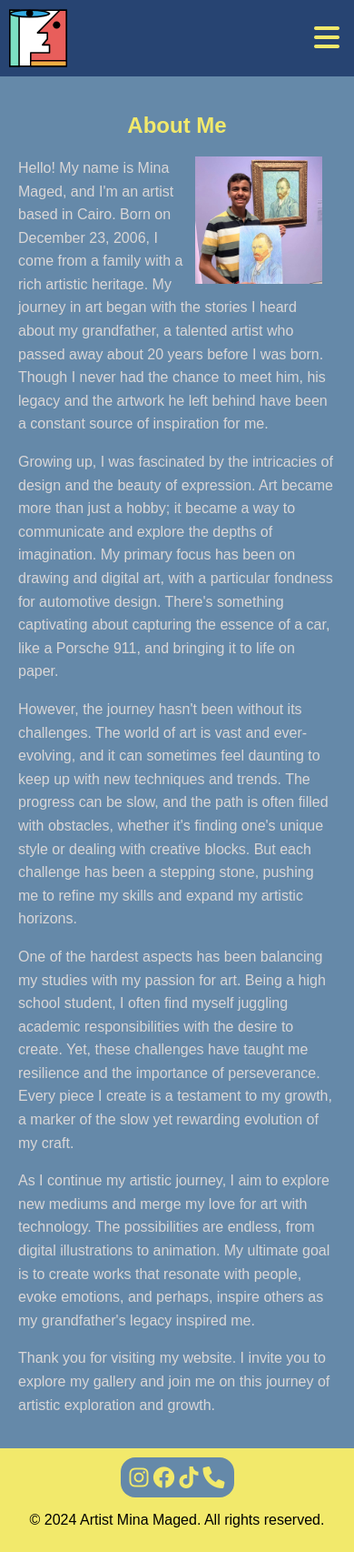
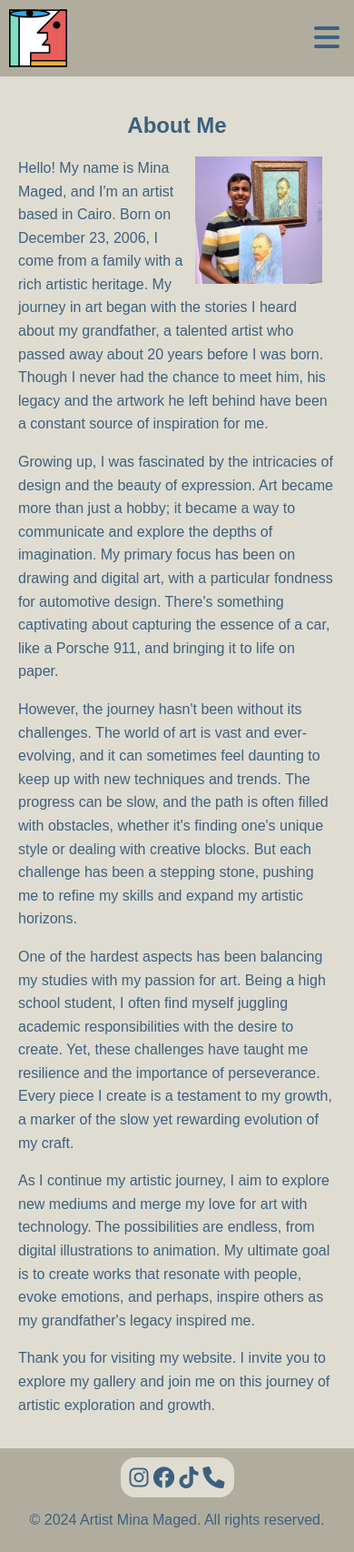
Before and after one commit to ysfgrgO7/mina.art, a plain HTML site: page about.html in a window 390 px wide. Shown: the whole page at 91% size. Drawn offline with Linux system fonts and the light colour scheme; a web font is replaced by a local one.

Commit message:
update ColorScheme

```diff
--- a/styles.css
+++ b/styles.css
@@ -1,9 +1,8 @@
 :root {
-  --bg: #6589a9;
-  --fg: #dad7d7;
-  --bgDarker: #274472;
-  --yellow: #f2e96b;
-  --brown: #4b3f35;
+  --bg: #DFDDD2;
+  --blue: #3E607E;
+  --fg: var(--blue);
+  --bgDarker: #B0AD9E;
 }
 
 /* Ensure full height for html and body */
@@ -33,6 +32,10 @@ header {
   padding: 20px;
 }
 
+p {
+  color: var(--fg)
+}
+
 .headerTitle {
   display: flex;
   flex-direction: row;
@@ -44,7 +47,7 @@ header {
 .hamburger {
   display: none;
   background-color: transparent;
-  color: var(--yellow);
+  color: var(--blue);
   border: 0;
   font-size: 2rem;
   cursor: pointer;
@@ -99,7 +102,7 @@ header {
 }
 
 .mobileMenu nav ul li a:hover {
-  background-color: var(--yellow);
+  background-color: var(--blue);
   color: var(--bg);
 }
 
@@ -141,7 +144,7 @@ nav ul li a {
 }
 
 nav ul li a:hover {
-  color: var(--yellow);
+  color: var(--blue);
 }
 
 main {
@@ -154,7 +157,7 @@ footer {
   flex-direction: column;
   align-items: center;
   justify-content: center;
-  background: var(--yellow);
+  background: var(--bgDarker);
   padding: 20px;
   margin-top: auto; /* Push footer to the bottom */
 }
@@ -169,12 +172,12 @@ footer {
 
 .social-media .link {
   font-size: 30px;
-  color: var(--yellow);
+  color: var(--blue);
   text-decoration: none;
 }
 
 .social-media .link:hover {
-  color: var(--brown);
+  color: var(--bgDarker);
 }
 
 .link {
@@ -188,7 +191,7 @@ footer {
 .homeTitle {
   font-family: "Playwrite AR", cursive;
   font-size: 2.5rem;
-  color: var(--yellow);
+  color: var(--blue);
   text-align: center;
 }
 
@@ -254,7 +257,7 @@ footer {
   text-align: center;
   font-size: 2em;
   margin-bottom: 20px;
-  color: var(--yellow);
+  color: var(--blue);
 }
 
 .about-me p {
@@ -281,7 +284,7 @@ footer {
   text-align: center;
   font-size: 4em;
   margin-bottom: 20px;
-  color: var(--yellow);
+  color: var(--blue);
 }
 
 .gallery-container {
```
